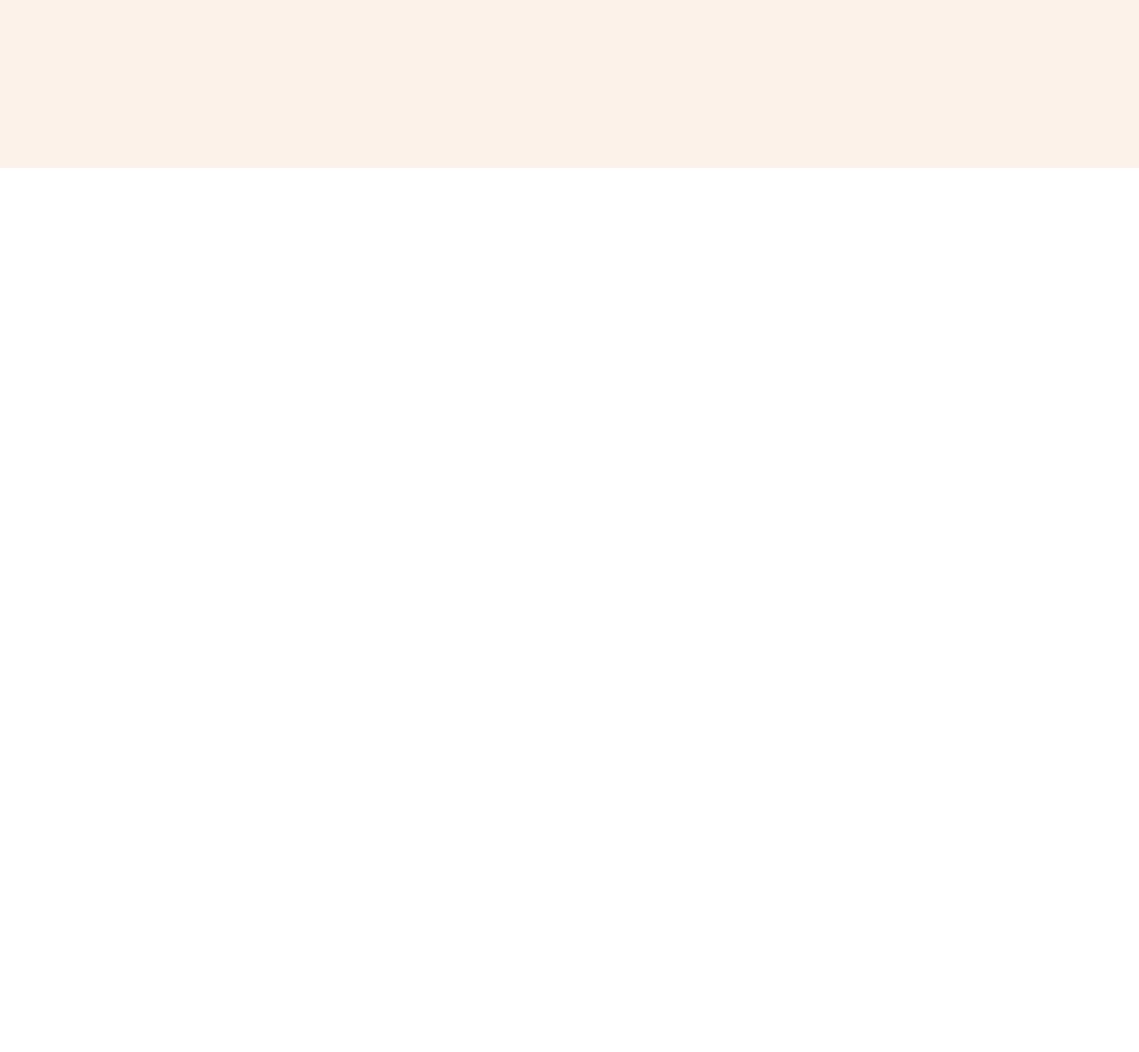
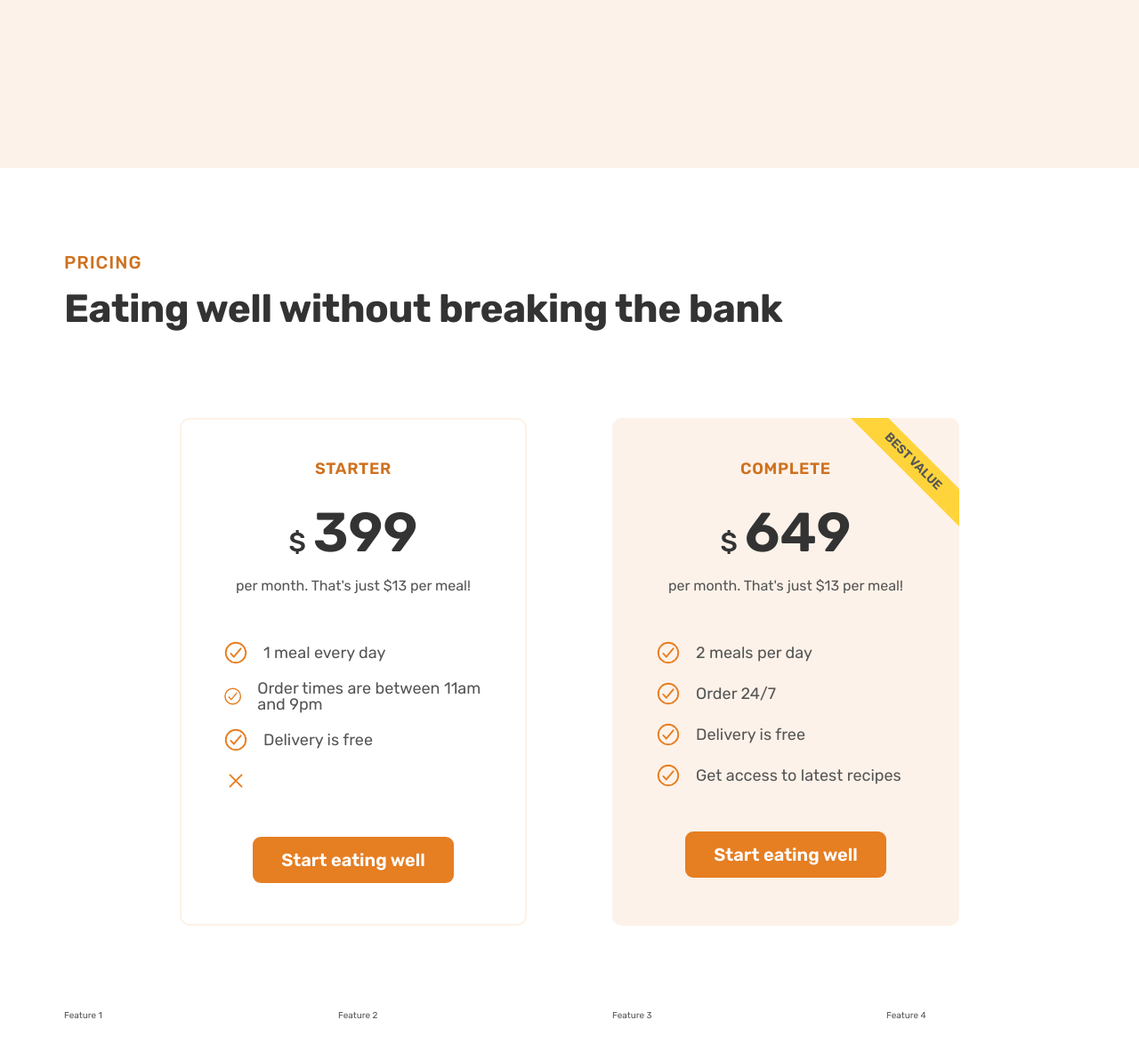
Before and after one commit to 6ogunt48/Omnifood, a plain HTML site: page index.html in a window 1280 px wide. Shown: the part 4661-5844 px from the top of the page at 89% size. Before the commit the page ends 4850 px from the top, so only its background shows below. Drawn offline with nearby package versions, Linux system fonts and the light colour scheme.

Commit message:
started feature section

```diff
--- a/css/general.css
+++ b/css/general.css
@@ -118,3 +118,31 @@ strong {
     color: #cf711f;
     border-bottom: 1px solid transparent;
 }
+
+
+.list-icon {
+    width: 3rem;
+    height: 3rem;
+    color: #e67e22;
+}
+
+.list-item {
+    font-size: 1.8rem;
+    display: flex;
+    align-items: center;
+    gap: 1.6rem;
+}
+.list {
+    display: flex;
+    flex-direction: column;
+    list-style: none;
+    gap: 1.6rem;
+}
+
+.grid:last-child {
+    margin-bottom: 0;
+}
+
+.grid:not(:last-child) {
+    margin-bottom: 9.6rem;
+}
--- a/css/style.css
+++ b/css/style.css
@@ -337,26 +337,6 @@ body {
 .meal-content {
     padding: 4.8rem;
 }
-
-.list-icon {
-    width: 3rem;
-    height: 3rem;
-    color: #e67e22;
-}
-
-.list-item {
-    font-size: 1.8rem;
-    display: flex;
-    align-items: center;
-    gap: 1.6rem;
-}
-.list {
-    display: flex;
-    flex-direction: column;
-    list-style: none;
-    gap: 1.6rem;
-}
-
 .all-recipes {
     text-align: center;
     font-size: 1.8rem;
@@ -420,3 +400,75 @@ body {
 .gallery-item {
     overflow: hidden;
 }
+
+.section-pricing {
+    padding: 9.6rem 0;
+}
+
+.plan-header {
+    text-align: center;
+    margin-bottom: 4.8rem;
+}
+
+.plan-name {
+    color: #cf711f;
+    font-weight: 600;
+    font-size: 1.8rem;
+    text-transform: uppercase;
+    letter-spacing: 0.7px;
+    margin-bottom: 3.2rem;
+}
+
+.plan-price {
+    font-size: 6.2rem;
+    font-weight: 600;
+    margin-bottom: 1.6rem;
+    color: #333333;
+}
+
+.plan-text {
+    font-size: 1.6rem;
+    line-height: 1.6;
+}
+
+.plan-price span {
+    font-size: 3rem;
+    font-weight: 500;
+    margin-right: 0.8rem;
+}
+
+.plan-sign-up {
+    text-align: center;
+    margin-top: 4.8rem;
+}
+
+.pricing-plan {
+    border-radius: 11px;
+    width: 75%;
+}
+
+.pricing-plan--starter {
+    border: 2px solid #fdf2e9;
+    justify-self: end;
+    padding: 4.6rem;
+}
+
+.pricing-plan--complete {
+    background-color: #fdf2e9;
+    position: relative;
+    padding: 4.8rem;
+    overflow: hidden;
+}
+
+.pricing-plan--complete::after {
+    content: "Best value";
+    position: absolute;
+    text-transform: uppercase;
+    font-size: 1.4rem;
+    font-weight: 600;
+    top: 6%;
+    right: -18%;
+    background-color: #ffd43b;
+    padding: 0.8rem 8rem;
+    transform: rotate(45deg);
+}
--- a/index.html
+++ b/index.html
@@ -321,6 +321,73 @@
         </div>
 
     </section>
+
+    <section class="section-pricing">
+        <div class="container">
+            <span class="subheading">Pricing</span>
+            <h2 class="heading-secondary">Eating well without breaking the bank</h2>
+        </div>
+        <div class="container grid grid--2-cols">
+            <div class="pricing-plan pricing-plan--starter">
+                <header class="plan-header">
+                    <p class="plan-name">Starter</p>
+                    <p class="plan-price"><span>$</span>399</p>
+                    <p class="plan-text">per month. That's just $13 per meal!</p>
+                </header>
+                <ul class="list">
+                    <li class="list-item">
+                        <ion-icon class="list-icon" name="checkmark-circle-outline"></ion-icon>
+                        <span>1 meal every day</span></li>
+                    <li class="list-item">
+                        <ion-icon class="list-icon" name="checkmark-circle-outline"></ion-icon>
+                        <span>Order times are between 11am and 9pm</span></li>
+                    <li class="list-item">
+                        <ion-icon class="list-icon" name="checkmark-circle-outline"></ion-icon>
+                        <span>Delivery is free</span></li>
+                    <li class="list-item">
+                        <ion-icon name="close-outline" class="list-icon"></ion-icon>
+                    </li>
+                </ul>
+                <div class="plan-sign-up">
+                    <a href="#" class="btn btn--full">Start eating well</a>
+                </div>
+            </div>
+
+            <div class="pricing-plan pricing-plan--complete">
+                <header class="plan-header">
+                    <p class="plan-name">Complete</p>
+                    <p class="plan-price"><span>$</span>649</p>
+                    <p class="plan-text">per month. That's just $13 per meal!</p>
+                </header>
+                <ul class="list">
+                    <li class="list-item">
+                        <ion-icon class="list-icon" name="checkmark-circle-outline"></ion-icon>
+                        <span>2 meals per day</span></li>
+                    <li class="list-item">
+                        <ion-icon class="list-icon" name="checkmark-circle-outline"></ion-icon>
+                        <span>Order 24/7</span></li>
+                    <li class="list-item">
+                        <ion-icon class="list-icon" name="checkmark-circle-outline"></ion-icon>
+                        <span>Delivery is free</span></li>
+                    <li class="list-item">
+                        <ion-icon class="list-icon" name="checkmark-circle-outline"></ion-icon>
+                        <span>Get access to latest recipes</span></li>
+
+                </ul>
+                <div class="plan-sign-up">
+                    <a href="#" class="btn btn--full">Start eating well</a>
+                </div>
+            </div>
+        </div>
+
+
+        <div class="container grid grid--4-cols ">
+            <div class="features">Feature 1</div>
+            <div class="features">Feature 2</div>
+            <div class="features">Feature 3</div>
+            <div class="features">Feature 4</div>
+        </div>
+    </section>
 </main>
 
 <script type="module" src="https://unpkg.com/ionicons@7.1.0/dist/ionicons/ionicons.esm.js"></script>
```
